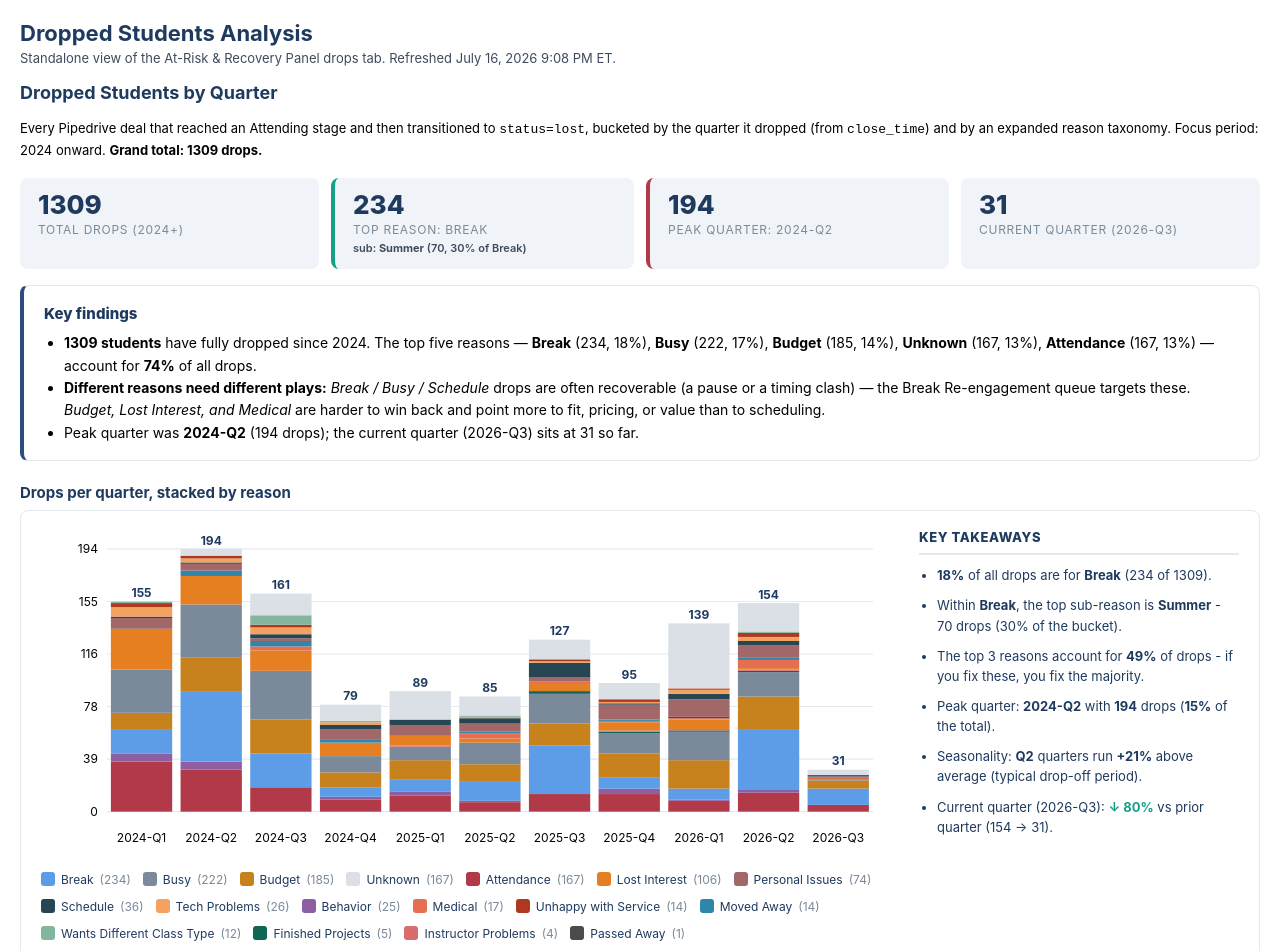
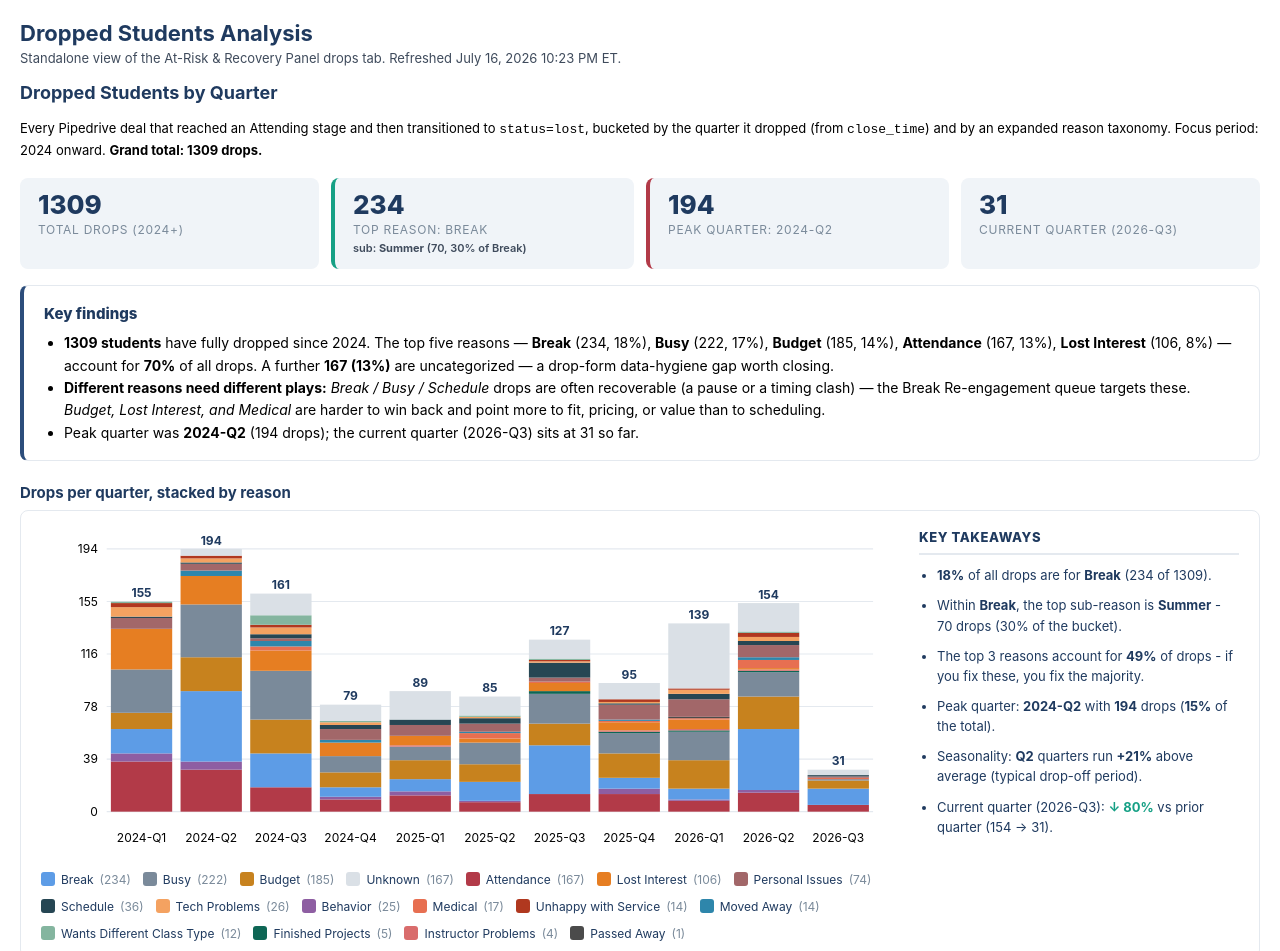
Before and after one commit to game-u/drops-analysis, a plain HTML site: page index.html in a window 1280 px wide. Shown: the top 951 px of the page. Drawn offline with Linux system fonts and the light colour scheme.

Commit message:
Drops analysis refresh 2026-07-16 22:23

```diff
--- a/index.html
+++ b/index.html
@@ -18,7 +18,7 @@ h3{font-size:15px;color:#1F3A5F}
 </style>
 </head><body>
 <h1>Dropped Students Analysis</h1>
-<div style="font-size:13px;color:#3F4B5C;margin-bottom:16px">Standalone view of the At-Risk &amp; Recovery Panel drops tab. Refreshed July 16, 2026 9:08 PM ET.</div>
+<div style="font-size:13px;color:#3F4B5C;margin-bottom:16px">Standalone view of the At-Risk &amp; Recovery Panel drops tab. Refreshed July 16, 2026 10:23 PM ET.</div>
 <div id="tab-drops" class="tab-pane">
 <h2 style="margin-top:0">Dropped Students by Quarter</h2>
 <p style="font-size:13px;color:#000;margin:0 0 18px;line-height:1.55">Every Pipedrive deal that reached an Attending stage and then transitioned to <code>status=lost</code>, bucketed by the quarter it dropped (from <code>close_time</code>) and by an expanded reason taxonomy. Focus period: 2024 onward. <strong>Grand total: 1309 drops.</strong></p>
@@ -31,7 +31,7 @@ h3{font-size:15px;color:#1F3A5F}
 <div style="background:#fff;border:1px solid #E4E9EF;border-left:4px solid #2C4D7B;border-radius:8px;padding:16px 20px;margin:0 0 22px;font-size:14px;line-height:1.6;color:#000">
 <div style="font-weight:800;color:#1F3A5F;margin-bottom:6px;font-size:15px">Key findings</div>
 <ul style="margin:0;padding-left:20px">
-<li><strong>1309 students</strong> have fully dropped since 2024. The top five reasons &mdash; <strong>Break</strong> (234, 18%), <strong>Busy</strong> (222, 17%), <strong>Budget</strong> (185, 14%), <strong>Unknown</strong> (167, 13%), <strong>Attendance</strong> (167, 13%) &mdash; account for <strong>74%</strong> of all drops.</li>
+<li><strong>1309 students</strong> have fully dropped since 2024. The top five reasons &mdash; <strong>Break</strong> (234, 18%), <strong>Busy</strong> (222, 17%), <strong>Budget</strong> (185, 14%), <strong>Attendance</strong> (167, 13%), <strong>Lost Interest</strong> (106, 8%) &mdash; account for <strong>70%</strong> of all drops. A further <strong>167 (13%)</strong> are uncategorized &mdash; a drop-form data-hygiene gap worth closing.</li>
 <li><strong>Different reasons need different plays:</strong> <em>Break / Busy / Schedule</em> drops are often recoverable (a pause or a timing clash) &mdash; the Break Re-engagement queue targets these. <em>Budget, Lost Interest, and Medical</em> are harder to win back and point more to fit, pricing, or value than to scheduling.</li>
 <li>Peak quarter was <strong>2024-Q2</strong> (194 drops); the current quarter (2026-Q3) sits at 31 so far.</li>
 </ul></div>
@@ -621,7 +621,7 @@ h3{font-size:15px;color:#1F3A5F}
 <div style="font-size:13px;color:#000;line-height:1.55">The student took a break and has not responded to any communication regarding returning to classes.</div>
 </div>
 </div>
-<p style="font-size:11px;color:#7A8A9A;margin-top:14px;font-style:italic">Source: Pipedrive deals with status=lost from Attending stages. Reason bucketing mirrors the Slack drop form categories (fillout.com/t/vSspZHK3NAus). 'Drop Details' pulled from the drop-form Pipedrive Note. Refreshed 2026-07-16 9:08 PM ET.</p>
+<p style="font-size:11px;color:#7A8A9A;margin-top:14px;font-style:italic">Source: Pipedrive deals with status=lost from Attending stages. Reason bucketing mirrors the Slack drop form categories (fillout.com/t/vSspZHK3NAus). 'Drop Details' pulled from the drop-form Pipedrive Note. Refreshed 2026-07-16 10:23 PM ET.</p>
 </div>
 
 </body></html>
```
